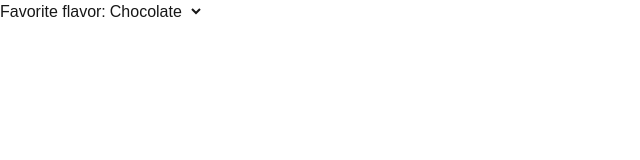
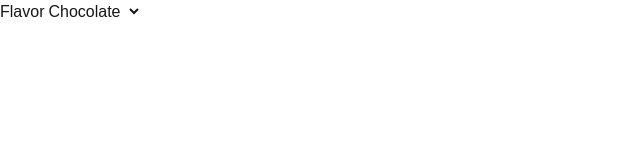
Before and after one commit to Gizmo-Verindipencil/My-React-Select, a Next.js app: page / in a window 1280 px wide. Shown: the top 160 px of the page, without its empty margins (0-640 px from the left). Built offline with nearby package versions, Linux system fonts and the light colour scheme.

Commit message:
Add index for export

```diff
--- a/src/app/page.tsx
+++ b/src/app/page.tsx
@@ -1,7 +1,7 @@
 "use client";
 
 import { FormProvider, useForm } from "react-hook-form";
-import Select from "../components/select/Select";
+import { Select } from "../components/select";
 
 export default function Home() {
   type props = {
@@ -25,7 +25,7 @@ export default function Home() {
 
   return (
     <FormProvider {...methods}>
-      <Select label="Favorite flavor:" options={flavors} name="flavor" />
+      <Select label="Flavor" options={flavors} name="flavor" />
     </FormProvider>
   );
 }
--- /dev/null
+++ b/src/components/select/index.ts
@@ -0,0 +1,2 @@
+import Select from "./Select";
+export { Select };
```
